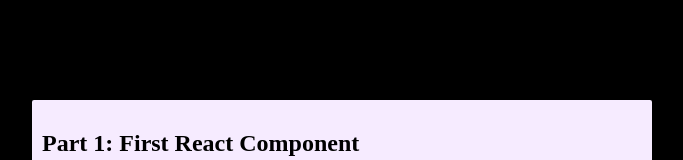
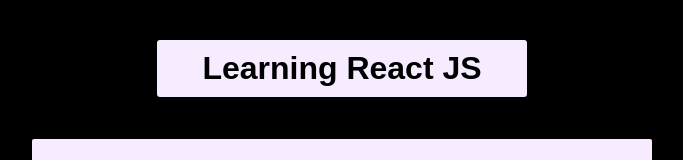
Before and after one commit to SudiptoRahaOfficial/Learning-React-JS, a React (Vite) app: page /users in a window 1280 px wide. Shown: the top 160 px of the page, without its empty margins (298-981 px from the left). Built offline with nearby package versions, Linux system fonts and the light colour scheme.

Commit message:
24 - useId hook in react

```diff
--- /dev/null
+++ b/src/24. useId hook/Useid.jsx
@@ -0,0 +1,18 @@
+import React from 'react'
+import Userform from './Userform'
+
+function Useid() {
+
+	return (
+		<div>
+			<h2>Part 24 : UseId Hook in React</h2>
+
+			<div style={{ display: 'flex', justifyContent: 'space-around' }}>
+				<Userform formCount={1} />
+				<Userform formCount={2} />
+			</div>
+		</div>
+	)
+}
+
+export default Useid
--- /dev/null
+++ b/src/24. useId hook/Userform.jsx
@@ -0,0 +1,57 @@
+import React, { useId } from 'react'
+
+function Userform({ formCount }) {
+	const user = useId()
+
+	const formStyle = {
+		border: '1px solid black',
+		borderRadius: '3px',
+		padding: '0px 30px 20px 30px',
+	}
+
+	return (
+		<div style={formStyle}>
+			<h4>User Form : {formCount}</h4>
+			<form action=''>
+				<div>
+					<label htmlFor={`nameId${user}`}>Enter Username : </label>{' '}
+					<br />
+					<input
+						type='text'
+						name='username'
+						id={`nameId${user}`}
+						placeholder='Enter username'
+					/>
+				</div>
+				<br />
+				<div>
+					<label htmlFor={`emailId${user}`}>Enter Email : </label>{' '}
+					<br />
+					<input
+						type='email'
+						name='email'
+						id={`emailId${user}`}
+						placeholder='Enter email'
+					/>
+				</div>
+				<br />
+				<div>
+					<label htmlFor={`passwordId${user}`}>
+						Enter Password :{' '}
+					</label>{' '}
+					<br />
+					<input
+						type='password'
+						name='password'
+						id={`passwordId${user}`}
+						placeholder='Enter password'
+					/>
+				</div>
+				<br />
+				<button>Submit</button>
+			</form>
+		</div>
+	)
+}
+
+export default Userform
--- a/src/App.jsx
+++ b/src/App.jsx
@@ -25,12 +25,23 @@
 import Updateobjectinstate from './21. updating objects in state/Updateobjectinstate'
 import Updatearrayinstate from './22. updating arrays in state/Updatearrayinstate'
 import Useactionstate from './23. useActionState hook/Useactionstate'
+import Useid from './24. useId hook/Useid'
 
 function App() {
 
 	return (
 		<>
-			<h1 style={{ textAlign: 'center', marginBottom: '40px', textDecoration: 'underline' }}>Learning React JS</h1>
+			<h1 style={{
+				textAlign: 'center',
+				backgroundColor: '#f6ebff',
+				width: '350px',
+				margin: '40px auto',
+				padding: '10px',
+				fontFamily: 'arial',
+				borderRadius: '3px'
+			}}>
+				Learning React JS
+			</h1>
 
 			<Wrapper><Hello /></Wrapper>
 			<Wrapper><Jsx /></Wrapper>
@@ -55,6 +66,7 @@
 			<Wrapper><Updateobjectinstate /></Wrapper>
 			<Wrapper><Updatearrayinstate /></Wrapper>
 			<Wrapper><Useactionstate /></Wrapper>
+			<Wrapper><Useid /></Wrapper>
 		</>
 	)
 }
```
Also changed, not shown: 1 other file (tests, documents, lock files or other folders).
